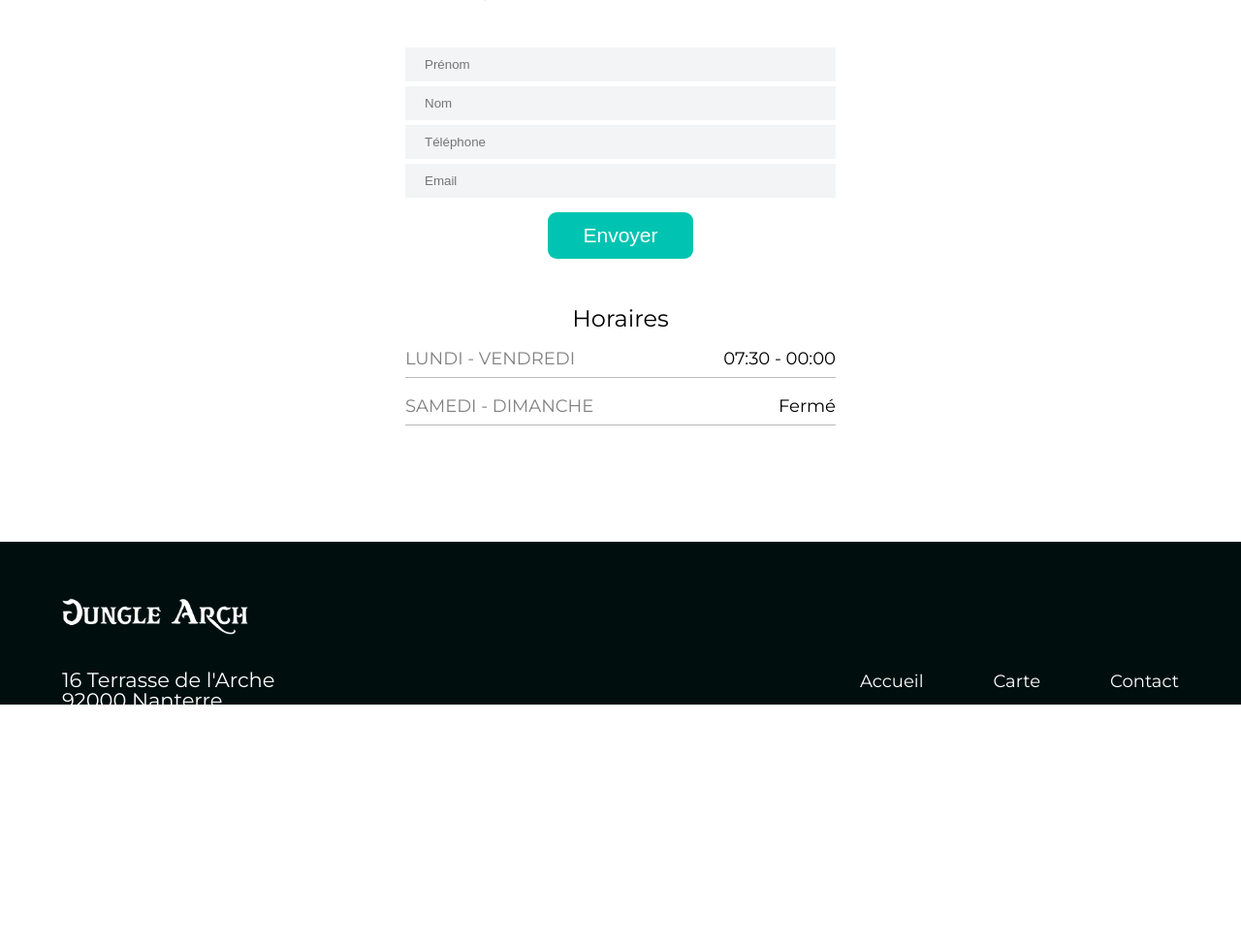
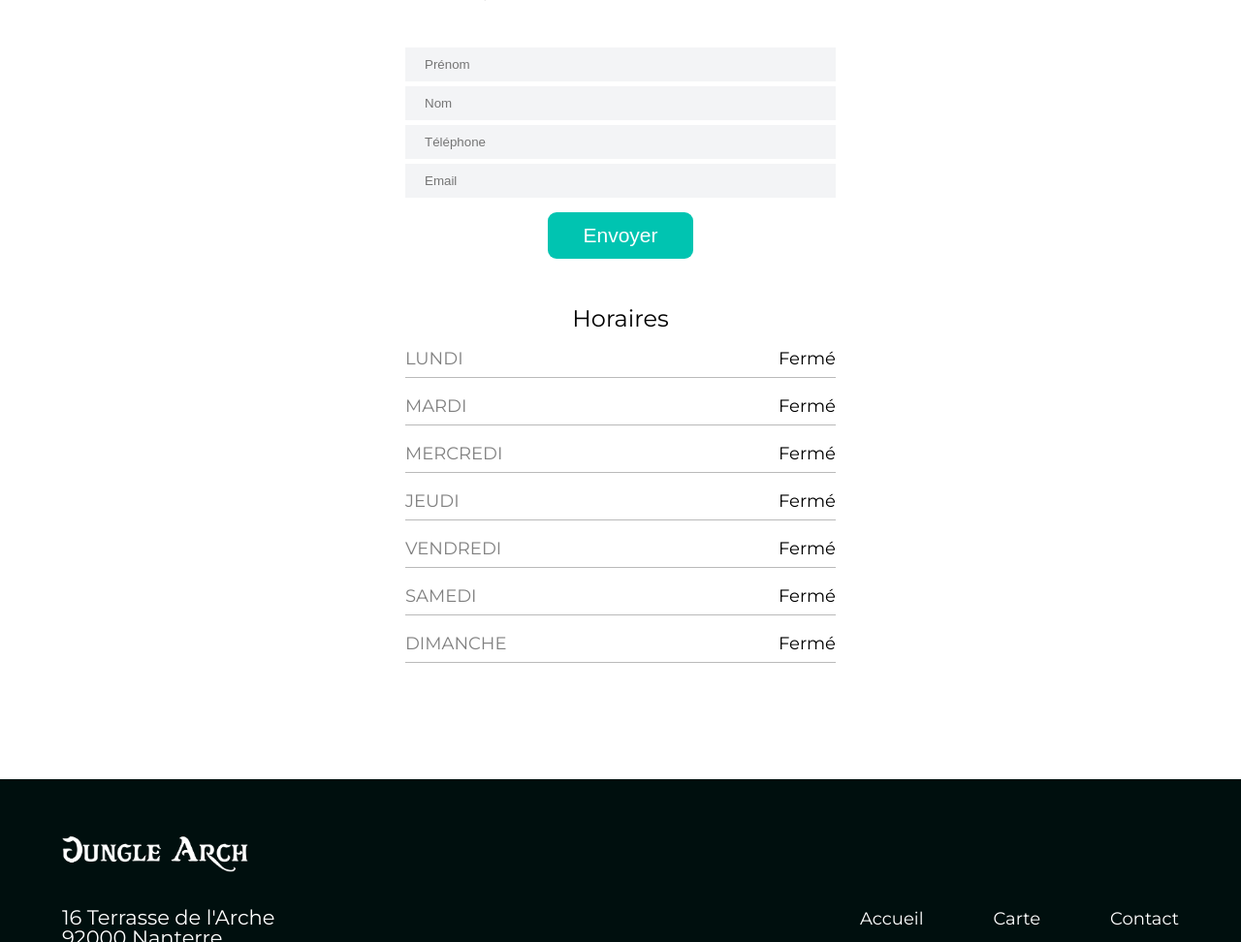
Before and after one commit to Nyssa0/JungleArch, a Symfony app: template templates/contact/index.html.twig in a window 1280 px wide. Shown: the part 238-1210 px from the top of the page at 97% size. Before the commit the page ends 965 px from the top, so only its background shows below. Run offline with Twig, Linux system fonts and the light colour scheme; the template is opened without the code that fills it, so the values that code supplies are empty; some libraries are stand-ins or nearby versions.

Commit message:
Connect horaire in contact with openings in back

```diff
--- a/templates/contact/index.html.twig
+++ b/templates/contact/index.html.twig
@@ -17,12 +17,74 @@
             <div class="calendar">
                 <h3>Horaires</h3>
                 <div class="hours week">
-                    <p>LUNDI - VENDREDI</p>
-                    <p>07:30 - 00:00</p>
+                    <p>LUNDI</p>
+                    <p>
+                        {% if openings.Lundi == "" %}
+                            Fermé
+                        {% else %}
+                            {{ openings.Lundi }}
+                        {% endif %}
+                    </p>
                 </div>
-                <div class="hours weekend">
-                    <p>SAMEDI - DIMANCHE</p>
-                    <p>Fermé</p>
+                <div class="hours week">
+                    <p>MARDI</p>
+                    <p>
+                        {% if openings.Mardi == "" %}
+                            Fermé
+                        {% else %}
+                            {{ openings.Mardi }}
+                        {% endif %}
+                    </p>
+                </div>
+                <div class="hours week">
+                    <p>MERCREDI</p>
+                    <p>
+                        {% if openings.Mercredi == "" %}
+                            Fermé
+                        {% else %}
+                            {{ openings.Mercredi }}
+                        {% endif %}
+                    </p>
+                </div>
+                <div class="hours week">
+                    <p>JEUDI</p>
+                    <p>
+                        {% if openings.Jeudi == "" %}
+                            Fermé
+                        {% else %}
+                            {{ openings.Jeudi }}
+                        {% endif %}
+                    </p>
+                </div>
+                <div class="hours week">
+                    <p>VENDREDI</p>
+                    <p>
+                        {% if openings.Vendredi == "" %}
+                            Fermé
+                        {% else %}
+                            {{ openings.Vendredi }}
+                        {% endif %}
+                    </p>
+                </div>
+                <div class="hours week">
+                    <p>SAMEDI</p>
+                    <p>
+                        {% if openings.Samedi == "" %}
+                            Fermé
+                        {% else %}
+                            {{ openings.Samedi }}
+                        {% endif %}
+                    </p>
+                </div>
+                <div class="hours week">
+                    <p>DIMANCHE</p>
+                    <p>
+                        {% if openings.Dimanche == "" %}
+                            Fermé
+                        {% else %}
+                            {{ openings.Dimanche }}
+                        {% endif %}
+                    </p>
                 </div>
             </div>
         </div>
```
Also changed, not shown: src/Controller/ContactController.php (+8 -3 lines).
